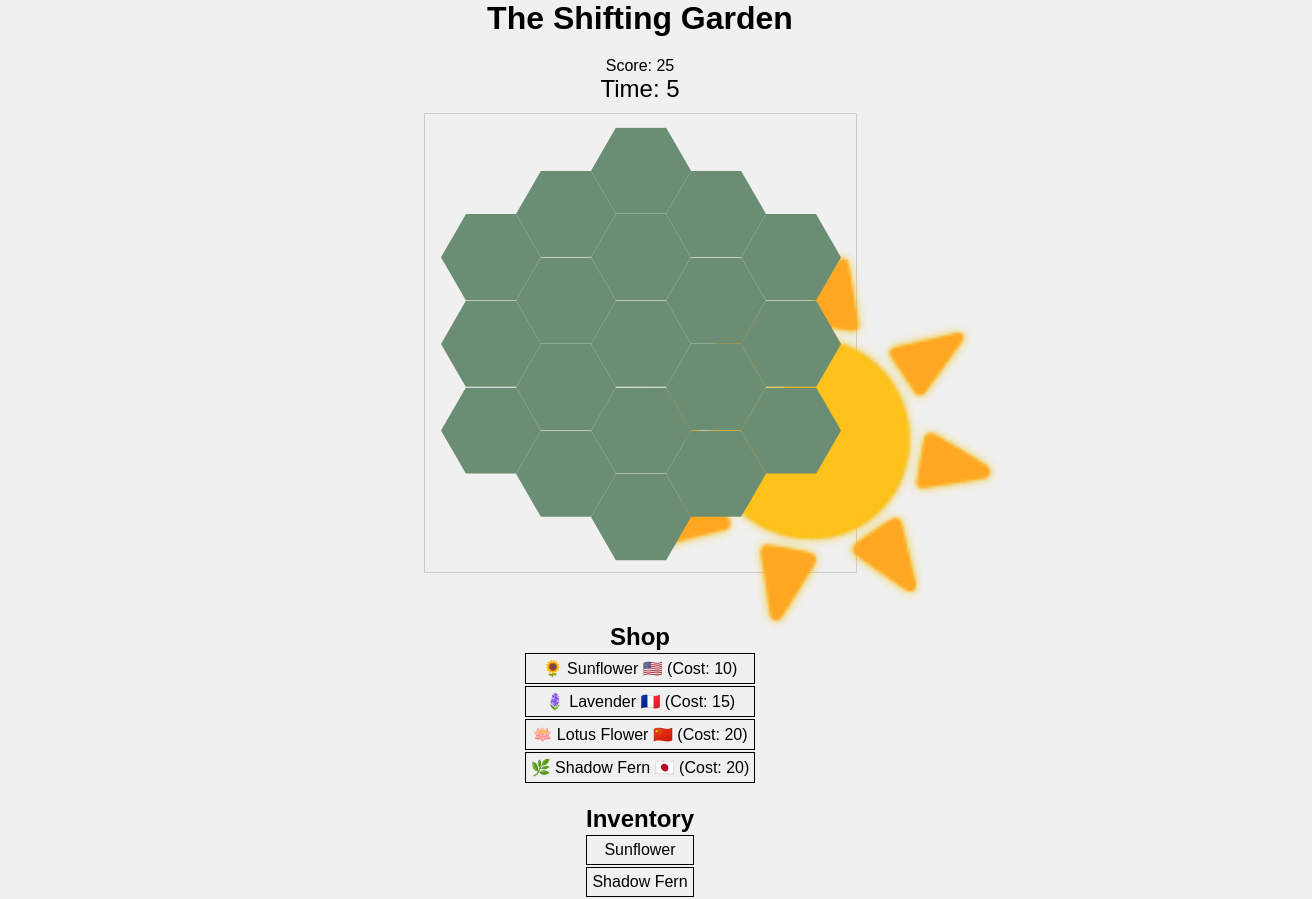
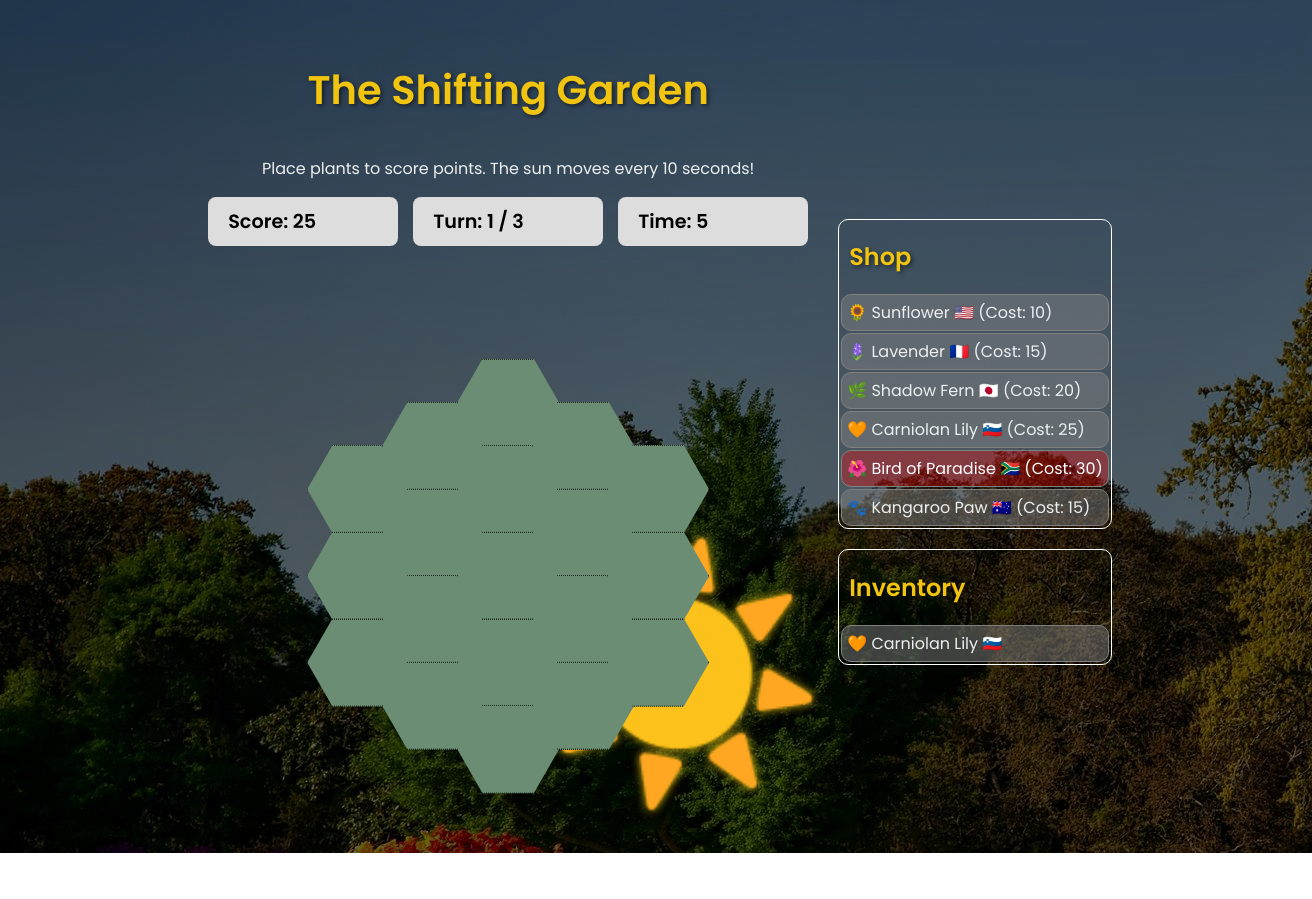
Before and after one commit to gapn/the-shifting-garden, a plain HTML site: page index.html in a window 1280 px wide. Shown: the whole page, 1312 px wide, since content can reach past the window. After the commit the page ends 853 px from the top, so only its background shows below. Drawn offline with Linux system fonts and the light colour scheme.

Commit message:
feat(gameplay): Add game-over state, new plants, updated UI styling

```diff
--- a/index.html
+++ b/index.html
@@ -7,11 +7,18 @@
     <link rel="stylesheet" href="styles.css">
 </head>
 <body>
-
+    <div id="app-container">
+        <div id="main-display">
             <h1>The Shifting Garden</h1>
-    <div id="score-display">Score: 25</div>
-    <div id="timer-display">Time: 10</div>
+            <p>Place plants to score points. The sun moves every 10 seconds!</p>
+            <div id="game-stats">
+                <div id="score-display" class="stat-box">Score: 25</div>
+                <div id="turn-display" class="stat-box">Turn: 1 / 3</div>
+                <div id="timer-display" class="stat-box">Time: 10</div>
+            </div>
             <div id="game-container"></div>
+        </div>
+        <div id="right-panel">
             <div id="shop-container">
                 <h2>Shop</h2>
                 <div id="shop-display"></div>
@@ -20,6 +27,8 @@
                 <h2>Inventory</h2>
                 <div id="inventory-display"></div>
             </div>
+        </div>
+    </div>
     <script src="script.js"></script>
 </body>
 </html>
--- a/script.js
+++ b/script.js
@@ -4,12 +4,15 @@ const hexSizeInPixels = 50;
 const timerInSeconds = 10;
 const hexRadius = 2;
 const container = document.getElementById('game-container');
+let gameInterval = null;
 
 const plantData = {
     'sunflower': { name: 'Sunflower', cost: 10, points: 5, origin: 'USA', flag: '🇺🇸', emoji: '🌻', height: 2, lightNeed: 3 },
     'lavender': { name: 'Lavender', cost: 15, points: 8, origin: 'France', flag: '🇫🇷', emoji: '🪻', height: 1, lightNeed: 3 },
-    'lotus': { name: 'Lotus Flower', cost: 20, points: 12, origin: 'China', flag: '🇨🇳', emoji: '🪷', height: 1, lightNeed: 2 },
-    'shadowFern': { name: 'Shadow Fern', cost: 20, points: 12, origin: 'Japan', flag: '🇯🇵', emoji: '🌿', height: 1, lightNeed: 1 },
+    'shadow-fern': { name: 'Shadow Fern', cost: 20, points: 12, origin: 'Japan', flag: '🇯🇵', emoji: '🌿', height: 1, lightNeed: 1 },
+    'carniolan-lily': { name: 'Carniolan Lily', cost: 25, points: 15, origin: 'Slovenia', flag: '🇸🇮', emoji: '🧡', height: 1, lightNeed: 2 },
+    'bird-of-paradise': { name: 'Bird of Paradise', cost: 30, points: 18, origin: 'South Africa', flag: '🇿🇦', emoji: '🌺', height: 2, lightNeed: 3 },
+    'kangaroo-paw': { name: 'Kangaroo Paw', cost: 15, points: 7, origin: 'Australia', flag: '🇦🇺', emoji: '🐾', height: 1, lightNeed: 3 },
 };
 
 const sunPositions = [
@@ -24,9 +27,11 @@ const gameState = {
     selectedHexId: null,
     timer: timerInSeconds,
     score: 25,
-    inventory: [{ ...plantData.sunflower }, { ...plantData.shadowFern}],
+    inventory: [{ ...plantData["carniolan-lily"] }],
     selectedInventoryIndex: null,
     sunPositionIndex: 0,
+    turn: 0,
+    maxTurns: 18,
 };
 
 // Grid & Hex Logic
@@ -161,6 +166,7 @@ function renderGrid() {
             const plantDiv = document.createElement('div');
             const plantClass = hex.plant.name.toLowerCase().replace(' ', '-');
             plantDiv.className = `plant ${plantClass}`;
+            plantDiv.textContent = hex.plant.emoji;
             tile.appendChild(plantDiv);
         }
 
@@ -218,13 +224,24 @@ document.getElementById('game-container').addEventListener('click', (event) => {
 function renderUI() {
     const scoreElement = document.getElementById('score-display');
     const timerElement = document.getElementById('timer-display');
+    const turnElement = document.getElementById('turn-display');
+
+    const currentRevolution = Math.floor(gameState.turn / sunPositions.length) + 1;
 
     scoreElement.textContent = `Score: ${gameState.score}`;
     timerElement.textContent = `Time: ${gameState.timer}`;
+    turnElement.textContent = `Turn: ${currentRevolution} / 3`;
 }
 
 function advanceTurn() {
+    gameState.turn++;
     console.log('A new turn begins');
+    if (gameState.turn > gameState.maxTurns) {
+        clearInterval(gameInterval)
+        alert(`Game Over! Final Score: ${gameState.score}`);
+        return;
+    }
+
     gameState.sunPositionIndex = (gameState.sunPositionIndex + 1) % sunPositions.length;
     calculateLightLevels();
     calculateScore();
@@ -260,7 +277,7 @@ function renderInventory() {
 
     gameState.inventory.forEach((plant, index) => {
         const plantElement = document.createElement('div');
-        plantElement.textContent = plant.name;
+        plantElement.textContent = `${plant.emoji} ${plant.name} ${plant.flag}`;
         plantElement.className = 'plant-element';
 
         if (gameState.selectedInventoryIndex === index) {
@@ -311,4 +328,4 @@ function renderShop() {
 }
 
 
-setInterval(gameLoop, 1000);
+gameInterval = setInterval(gameLoop, 1000);
--- a/styles.css
+++ b/styles.css
@@ -1,27 +1,65 @@
-* {
-    margin: 0;
-    padding: 0;
-    box-sizing: border-box;
+@import url('https://fonts.googleapis.com/css2?family=Poppins:wght@400;600&display=swap');
+
+body {
+    font-family: 'Poppins', sans-serif;
+    min-height: 100vh;
+    color: #ecf0f1;
+    background-image:
+        linear-gradient(rgba(0, 0, 0, 0.6), rgba(0, 0, 0, 0.6)),
+        url('assets/garden.jpg');
 }
 
-body {
-    font-family: sans-serif;
-    background-color: #f0f0f0;
+h1 {
+    margin-top: 2rem;
+    margin-bottom: 20px;
+    color: #f1c40f;
+    font-size: 2.5em;
+    text-shadow: 2px 2px 4px rgba(0,0,0,0.5);
+}
+
+h2 {
+    margin-left: 10px;
+    color: #f1c40f;
+    text-shadow: 2px 2px 4px rgba(0,0,0,0.5);
+}
+
+#app-container {
     display: flex;
     justify-content: center;
     align-items: center;
-    min-height: 100vh;
-    text-align: center;
-    flex-direction: column;
+    gap: 30px;
+    padding: 20px;
+    width: 100%;
 }
 
-h1 {
-    margin-bottom: 20px;
+#main-display {
+    display: flex;
+    flex-direction: column;
+    justify-content: center;
+    align-items: center;
 }
 
 #game-container {
-    border: 1px solid #ccc;
     position: relative;
+    margin-top: 5rem;
+}
+
+#game-stats {
+    display: flex;
+    justify-content: center;
+    align-items: center;
+    gap: 15px;
+    margin-bottom: 20px;
+    color: black;
+}
+
+.stat-box {
+    background-color: #ddd;
+    padding: 10px 20px;
+    border-radius: 8px;
+    font-size: 1.2em;
+    font-weight: bold;
+    min-width: 150px;
 }
 
 .hex-tile {
@@ -29,6 +67,7 @@ h1 {
     width: 100px;  /* 2 * hexSizeInPixels */
     height: 86.6px; /* sqrt(3) * hexSizeInPixels */
     background-color: #6a8d73;
+    border: 1px dotted black;
 
     clip-path: polygon(25% 0%, 75% 0%, 100% 50%, 75% 100%, 25% 100%, 0% 50%);
 
@@ -41,24 +80,25 @@ h1 {
     background-color: #8fbc8f;
 }
 
-.hex-tile.selected-hex {
-    background-color: #f1c40f;
-}
-
 #timer-display {
-    margin-bottom: 10px;
-    font-size: 1.5em;
+    font-size: 1.2em;
 }
 
 #inventory-container {
     margin-top: 20px;
+    border: 1px solid white;
+    border-radius: 10px;
 }
 
 #shop-container {
     margin-top: 50px;
+    border: 1px solid white;
+    border-radius: 10px;
 }
 .plant-element {
-    border: 1px solid black;
+    border: 1px solid grey;
+    background-color: rgba(128, 128, 128, 0.481);
+    border-radius: 10px;
     padding: 5px;
     margin: 2px;
     cursor: pointer;
@@ -70,43 +110,35 @@ h1 {
 }
 
 .plant {
-    width: 20px;
-    height: 20px;
-    border-radius: 50%;
-    background-color: #e67e22;
+    font-size: 3em;
+    text-align: center;
+    line-height: 1;
+
+    width: auto;
+    height: auto;
+    border-radius: 0;
+    background-color: transparent;
+    border: none;
+
     position: absolute;
     top: 50%;
     left: 50%;
     transform: translate(-50%, -50%);
-    border: 2px solid rgba(0,0,0,0.5);
 }
 
-.plant.sunflower {
-    background-color: #f1c40f;
-}
-
-.plant.lavender {
-    background-color: #8825e3;
-}
-
-.plant.lotus {
-    background-color: #eb68b7;
-}
-
-.plant.shadowFern {
-    background-color: #07460d;
-}
 
 .shop-item {
-    border: 1px solid black;
+    border: 1px solid grey;
+    background-color: rgba(128, 128, 128, 0.481);
+    border-radius: 10px;
     padding: 5px;
     margin: 2px;
     cursor: pointer;
 }
 
 .shop-item.disabled {
-    background-color: #ccc;
-    color: #666;
+    background-color: #ff000053;
+    color: white;
     cursor: not-allowed;
 }
 
@@ -116,8 +148,20 @@ h1 {
 
 #sun-indicator {
     position: absolute;
-    font-size: 20rem;
+    font-size: 15rem;
     transform: translate(-50%, -50%);
     filter: drop-shadow(0 0 5px #f1c40f);
     transition: all 0.5s ease-in-out;
+    z-index: -1;
 }
+
+@media (max-width: 800px) {
+    #app-container {
+        flex-direction: column;
+        align-items: center;
+    }
+    .left-panel, .right-panel {
+        width: 100%;
+        max-width: 500px;
+    }
+}
```
Also changed, not shown: assets/garden.jpg (added), 2 other files. Lines whose indentation alone changed are shown as unchanged.
